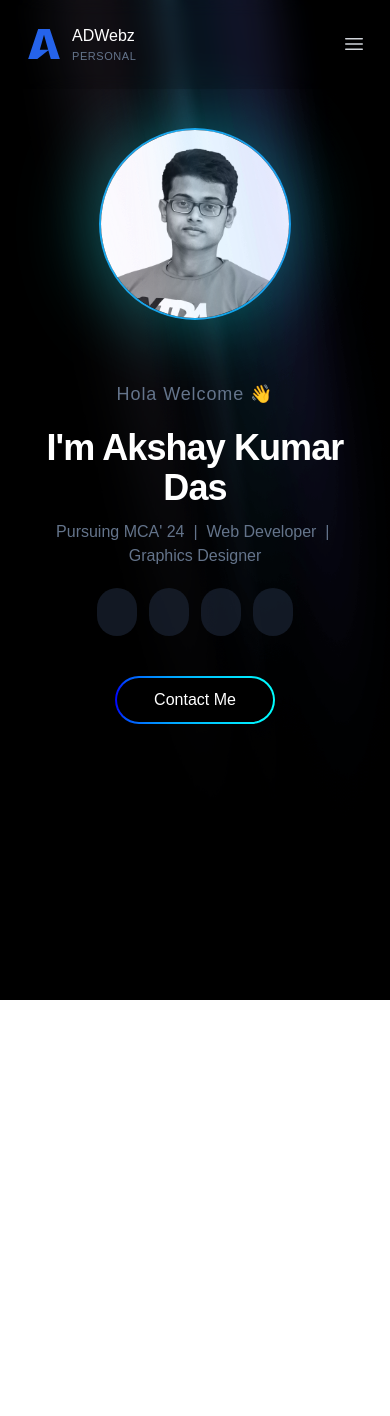
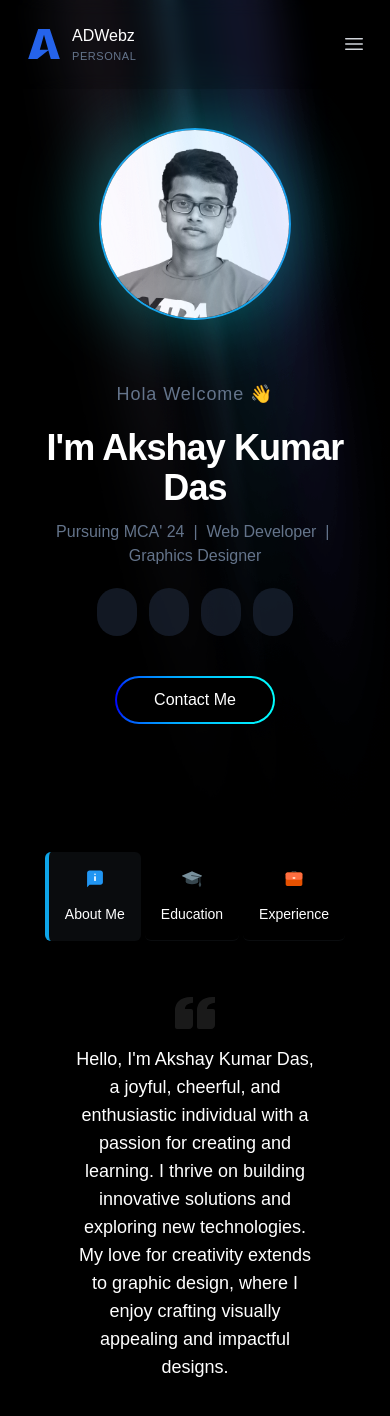
Before and after one commit to akshayxemo/portfolio, a React (Vite) app in the folder client/: page / in a window 390 px wide. Shown: the top 1416 px of the page. Before the commit the page ends 1000 px from the top, so only its background shows below. Built offline with nearby package versions, Linux system fonts and the light colour scheme; some icons are missing.

Commit message:
about section added with responsiveness

```diff
--- a/client/index.html
+++ b/client/index.html
@@ -2,9 +2,9 @@
 <html lang="en">
   <head>
     <meta charset="UTF-8" />
-    <link rel="icon" type="image/svg+xml" href="./public/favicon.ico" />
+    <link rel="icon" type="image/svg+xml" href="/favicon.ico" />
     <meta name="viewport" content="width=device-width, initial-scale=1.0" />
-    <title>Vite + React</title>
+    <title>ADWebz</title>
   </head>
   <body>
     <div id="root"></div>
--- a/client/src/App.jsx
+++ b/client/src/App.jsx
@@ -1,13 +1,15 @@
 import "./App.css";
 import Navbar from "./components/navbar";
-import Hero from "./components/hero";
+import Hero from "./components/Hero";
+import About from "./components/About";
 
 function App() {
   return (
     <>
-      <div className="w-full min-h-screen h-[1000px] dark:bg-black font-body">
+      <div className="w-full min-h-screen dark:bg-black font-body">
         <Navbar />
         <Hero />
+        <About />
       </div>
     </>
   );
--- /dev/null
+++ b/client/src/components/About.jsx
@@ -0,0 +1,82 @@
+import { useState } from "react";
+import { BiSolidQuoteLeft } from "react-icons/bi";
+import {
+  FcAbout,
+  FcBriefcase,
+  FcGraduationCap,
+  //   FcRatings,
+} from "react-icons/fc";
+
+export default function About() {
+  const [active, setActive] = useState("about");
+
+  return (
+    <>
+      <div className="flex max-sm:flex-col max-w-7xl h-auto mx-auto px-6 max-sm:px-4 pb-20 pt-10 max-sm:pt-0 max-sm:gap-8">
+        <div className="dark:text-white text-dark flex flex-col flex-wrap gap-1 w-[40%] max-sm:w-full max-sm:flex-row max-sm:text-sm max-sm:justify-between max-xsm:justify-center">
+          <div
+            id="about"
+            className={`p-4 cursor-pointer rounded-md hover:bg-slate-500/5 flex max-sm:flex-col items-center gap-4 ${
+              active === "about"
+                ? "bg-slate-500/5 border-l-4 border-sky-500 dark:bg-slate-500/10"
+                : "border-b border-slate-500/10"
+            }`}
+            onClick={() => setActive("about")}
+          >
+            <FcAbout className="text-3xl max-xsm:text-xl" />
+            <p>About Me</p>
+          </div>
+          <div
+            id="education"
+            className={`p-4 cursor-pointer rounded-md hover:bg-slate-500/5 flex max-sm:flex-col items-center gap-4 ${
+              active === "education"
+                ? "bg-slate-500/5 border-l-4 border-sky-500 dark:bg-slate-500/10"
+                : "border-b border-slate-500/10"
+            }`}
+            onClick={() => setActive("education")}
+          >
+            <FcGraduationCap className="text-3xl max-xsm:text-xl" />
+            Education
+          </div>
+          {/* <div
+            id="internship"
+            className={`p-4 cursor-pointer rounded-md hover:bg-slate-500/5 flex max-sm:flex-col items-center gap-4 ${
+              active === "internship"
+                ? "bg-slate-500/5 border-l-4 border-sky-500 dark:bg-slate-500/10"
+                : "border-b border-slate-500/10"
+            }`}
+            onClick={() => setActive("internship")}
+          >
+            <FcBriefcase className="text-3xl max-xsm:text-xl" />
+            Internships
+          </div> */}
+          <div
+            d="experience"
+            className={`p-4 cursor-pointer rounded-md hover:bg-slate-500/5 flex max-sm:flex-col items-center gap-4 ${
+              active === "experience"
+                ? "bg-slate-500/5 border-l-4 border-sky-500 dark:bg-slate-500/10"
+                : "border-b border-slate-500/10"
+            }`}
+            onClick={() => setActive("experience")}
+          >
+            {/* <FcRatings className="text-3xl max-xsm:text-xl" /> */}
+            <FcBriefcase className="text-3xl max-xsm:text-xl" />
+            Experience
+          </div>
+        </div>
+        <div className="w-[60%] max-sm:w-full px-6 py-4">
+          <div className="dark:text-white text-black text-center flex flex-col gap-2 items-center px-8 max-xxsm:px-2">
+            <BiSolidQuoteLeft className="text-8xl max-sm:text-5xl opacity-10" />
+            <p className="leading-[30px] text-xl max-sm:text-lg max-xxsm:text-sm max-xxsm:leading-6">
+              {`Hello, I'm Akshay Kumar Das, a joyful, cheerful, and enthusiastic
+              individual with a passion for creating and learning. I thrive on
+              building innovative solutions and exploring new technologies. My
+              love for creativity extends to graphic design, where I enjoy
+              crafting visually appealing and impactful designs.`}
+            </p>
+          </div>
+        </div>
+      </div>
+    </>
+  );
+}
--- a/client/src/components/Hero.jsx
+++ b/client/src/components/Hero.jsx
@@ -14,7 +14,7 @@ export default function Hero() {
     <>
       <div className={` w-full h-auto overflow-hidden relative`}>
         <div
-          className={`max-w-7xl h-auto mx-auto px-6 py-40 flex flex-row flex-wrap-reverse gap-5 justify-around items-center max-sm:py-32`}
+          className={`max-w-7xl h-auto mx-auto px-6 pb-40 pt-48 flex flex-row flex-wrap-reverse gap-5 justify-around items-center max-sm:py-32`}
         >
           <img
             src={bgImg}
--- a/client/src/components/navbar.jsx
+++ b/client/src/components/navbar.jsx
@@ -82,7 +82,7 @@ export default function Example() {
           <div
             className={`flex gap-7 max-sm:flex-col max-sm:absolute max-sm:w-full max-sm:left-0 max-sm:top-0 transition delay-200 justify-center items-center max-sm:px-6 max-sm:py-8 max-sm:dark:bg-black max-sm:bg-white ${
               mobileMenuOpen
-                ? "max-sm:visible animate-drop-t"
+                ? "max-sm:visible animate-drop-t shadow"
                 : "max-sm:hidden animate-drop-t-back"
             }`}
           >
--- a/client/tailwind.config.js
+++ b/client/tailwind.config.js
@@ -3,6 +3,11 @@ export default {
   content: ["./index.html", "./src/**/*.{js,ts,jsx,tsx}"],
   theme: {
     extend: {
+      screens: {
+        xsm: "420px",
+        xxsm: "300px",
+        // => @media (min-width: 640px) { ... }
+      },
       keyframes: {
         spin360: {
           from: { transform: "rotate(0deg)" },
```
